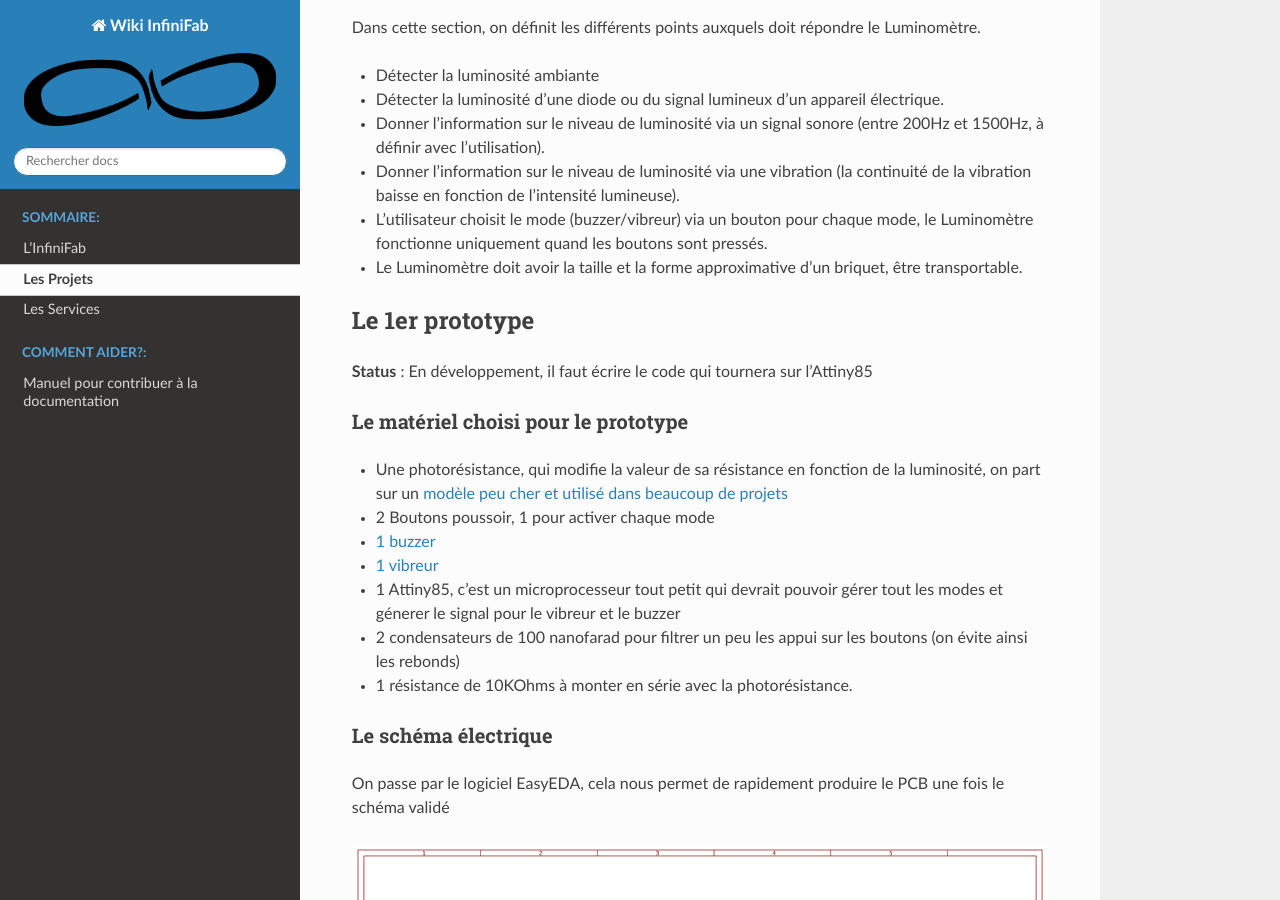
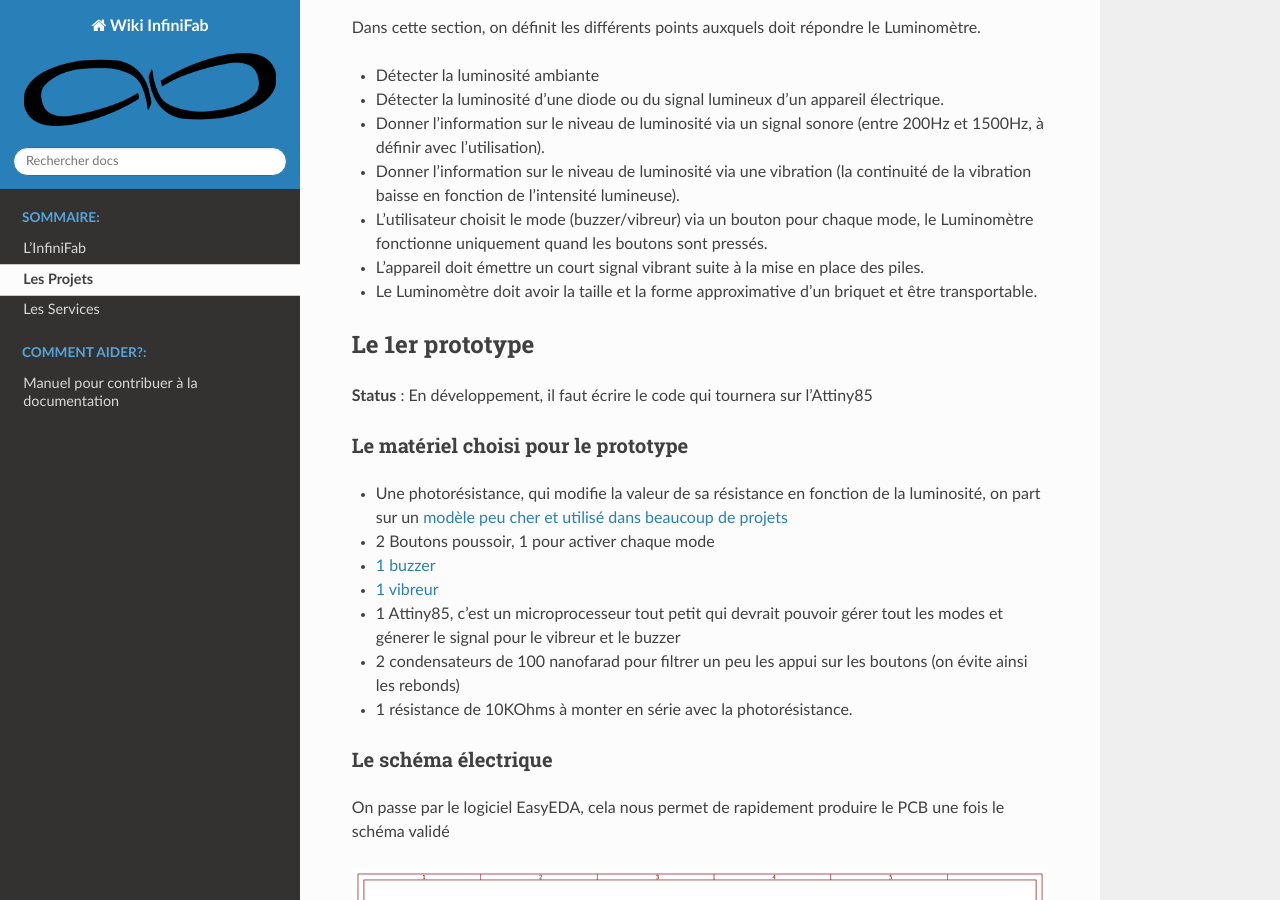
Before and after one commit to InfiniFab/Wiki, a Sphinx documentation site: the page built from source/projets/luminometre.rst, in a window 1280 px wide and 900 px high, scrolled down 392 px. Built offline with Sphinx 7.4.7 and the Read the Docs theme 2.0.0, drawn with Linux system fonts in a browser that asks for light colours.

Commit message:
luminometre: ajout spec signal piles

```diff
--- a/source/projets/luminometre.rst
+++ b/source/projets/luminometre.rst
@@ -19,7 +19,8 @@ Dans cette section, on définit les différents points auxquels doit répondre l
 * Donner l'information sur le niveau de luminosité via un signal sonore (entre 200Hz et 1500Hz, à définir avec l'utilisation).
 * Donner l'information sur le niveau de luminosité via une vibration (la continuité de la vibration baisse en fonction de l'intensité lumineuse).
 * L'utilisateur choisit le mode (buzzer/vibreur) via un bouton pour chaque mode, le Luminomètre fonctionne uniquement quand les boutons sont pressés.
-* Le Luminomètre doit avoir la taille et la forme approximative d'un briquet, être transportable.
+* L’appareil doit émettre un court signal vibrant suite à la mise en place des piles.
+* Le Luminomètre doit avoir la taille et la forme approximative d'un briquet et être transportable.
 
 Le 1er prototype
 ----------------
```
